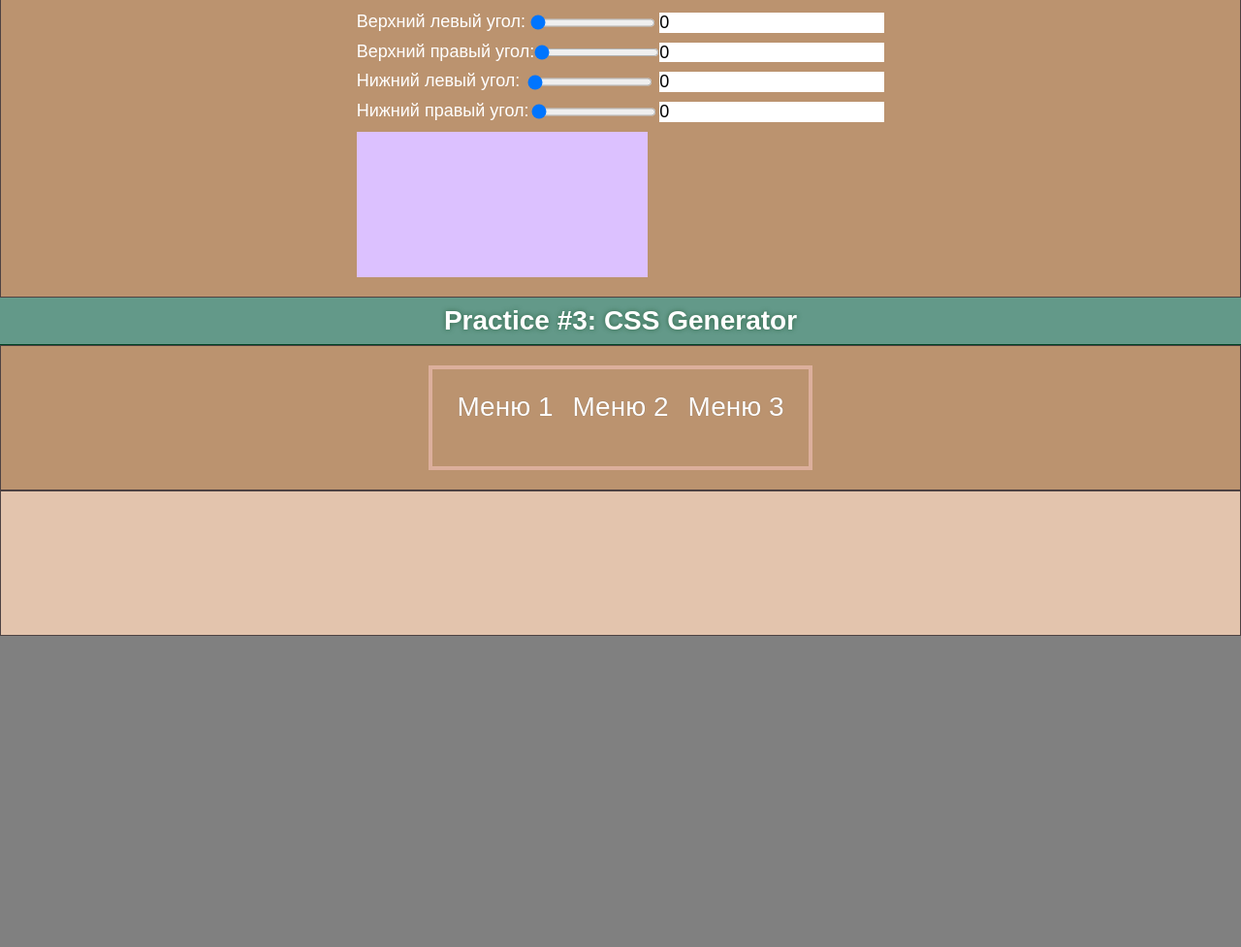
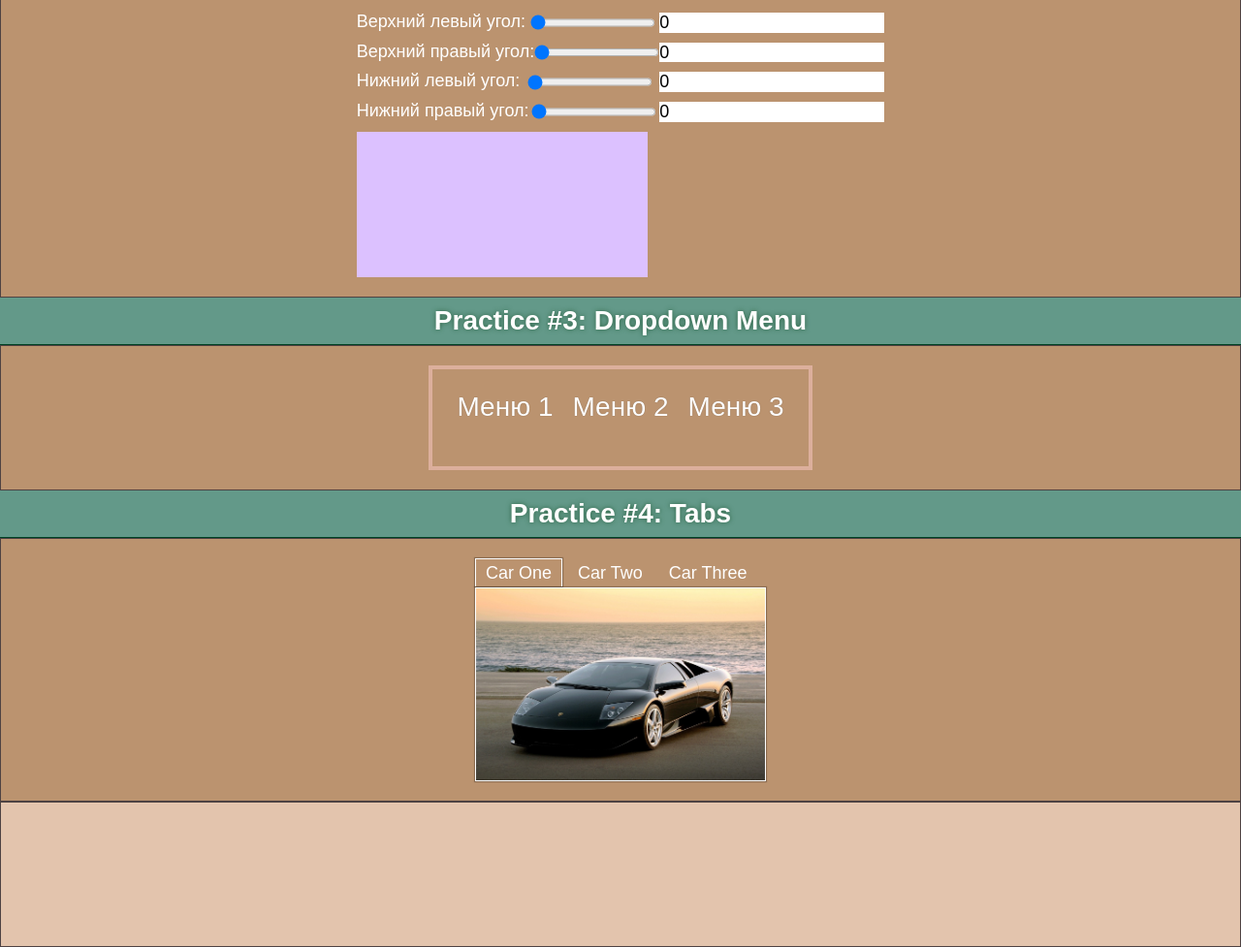
Before and after one commit to GlebKolyano/archive__js-practice-course, a plain HTML site: page index.html in a window 1280 px wide. Shown: the part 640-1617 px from the top of the page at 97% size. Before the commit the page ends 1296 px from the top, so only its background shows below. Drawn offline with Linux system fonts and the light colour scheme.

Commit message:
finished #4 lesson(js) : Tabs

```diff
--- a/css/style.css
+++ b/css/style.css
@@ -556,3 +556,39 @@ input {
   position: absolute;
   background-color: rgba(255, 255, 255, 0.068);
 }
+
+.tab {
+  display: inline-block;
+  padding: 5px 10px;
+  cursor: pointer;
+  border: 1px solid rgba(255, 255, 255, 0);
+}
+.tab.whiteBorder {
+  border: 1px solid white;
+  border-bottom: none;
+  -webkit-box-shadow: 0 0 1px 1px rgba(0, 0, 0, 0.247);
+          box-shadow: 0 0 1px 1px rgba(0, 0, 0, 0.247);
+}
+
+.tabContent {
+  width: 300px;
+  height: 200px;
+  border: 1px solid white;
+  -webkit-box-shadow: 0 0 1px 1px rgba(0, 0, 0, 0.247);
+          box-shadow: 0 0 1px 1px rgba(0, 0, 0, 0.247);
+  overflow: hidden;
+  position: relative;
+}
+.tabContent img {
+  width: 100%;
+  height: 100%;
+  -o-object-position: center;
+     object-position: center;
+  -o-object-fit: cover;
+     object-fit: cover;
+  position: absolute;
+}
+
+.hide {
+  display: none;
+}
--- a/index.html
+++ b/index.html
@@ -10,6 +10,7 @@
   <script src="/js/1__input-handlers.js" defer></script>
   <script src="/js/2__Css-Generator.js" defer></script>
   <script src="/js/3__Dropdown-Menu.js" defer></script>
+  <script src="/js/4__Tabs.js" defer></script>
 
 
 
@@ -94,7 +95,7 @@
         </div>
       </div>
       <div class="practice">
-        <h2>Practice #3: CSS Generator</h2>
+        <h2>Practice #3: Dropdown Menu</h2>
         <div class="container">
           <div class="main__menu" id="nav">
             <div class="menu__item">
@@ -112,6 +113,19 @@
           </div>
         </div>
       </div>
+      <div class="practice">
+        <h2>Practice #4: Tabs</h2>
+        <div class="container">
+          <div id="tabs">
+            <div class="tab whiteBorder">Car One</div>
+            <div class="tab">Car Two</div>
+            <div class="tab">Car Three</div>
+            <div class="tabContent "><img src="/img/1280х850.jpg" alt=""></div>
+            <div class="tabContent hide"><img src="/img/1600х1000.jpg" alt=""></div>
+            <div class="tabContent hide"><img src="/img/4096х2731.jpg" alt=""></div>
+          </div>
+        </div>
+      </div>
     </section>
 <footer class="footer">
   <div class="container">
--- /dev/null
+++ b/js/4__Tabs.js
@@ -0,0 +1,16 @@
+let tabs = document.querySelectorAll('.tab')
+let tabsContent = document.querySelectorAll('.tabContent')
+
+for (let tab = 0; tab < tabs.length; tab++) {
+  tabs[tab].addEventListener('click', () => {
+    tabsContent.forEach((i) => {
+      i.classList.add('hide')
+    })
+    tabs.forEach((i) => {
+      i.classList.remove('whiteBorder')
+    })
+    tabs[tab].classList.add('whiteBorder')
+    tabsContent[tab].classList.remove('hide')
+
+  })
+}
```
Also changed, not shown: img/1280х850.jpg (added), img/1600х1000.jpg (added), 1 other file.
